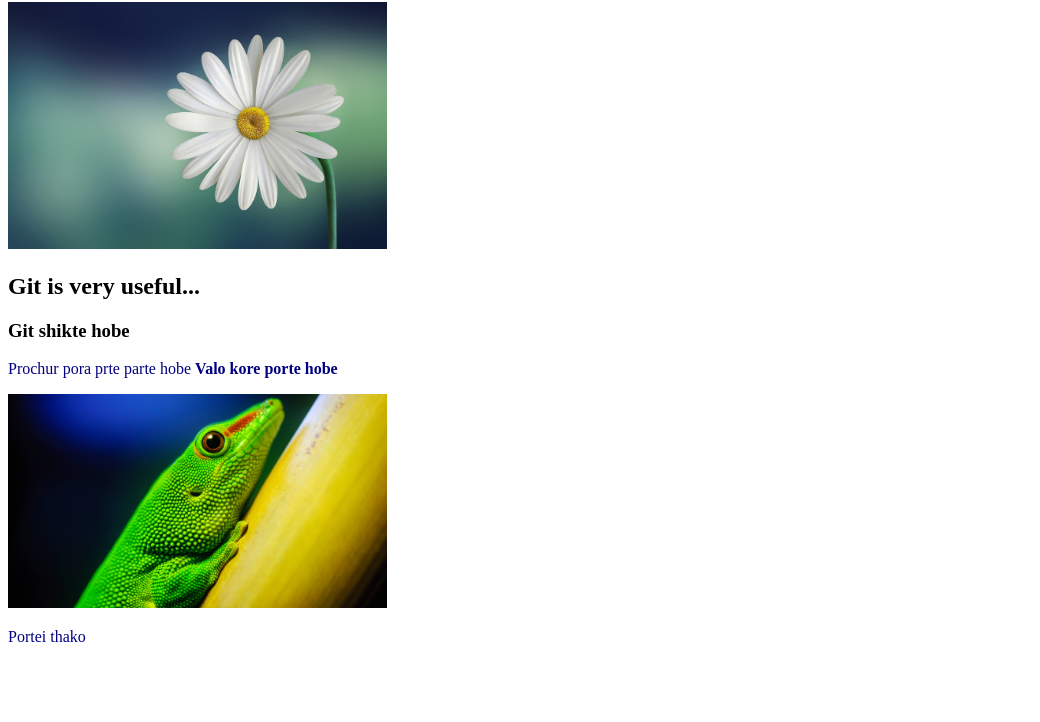
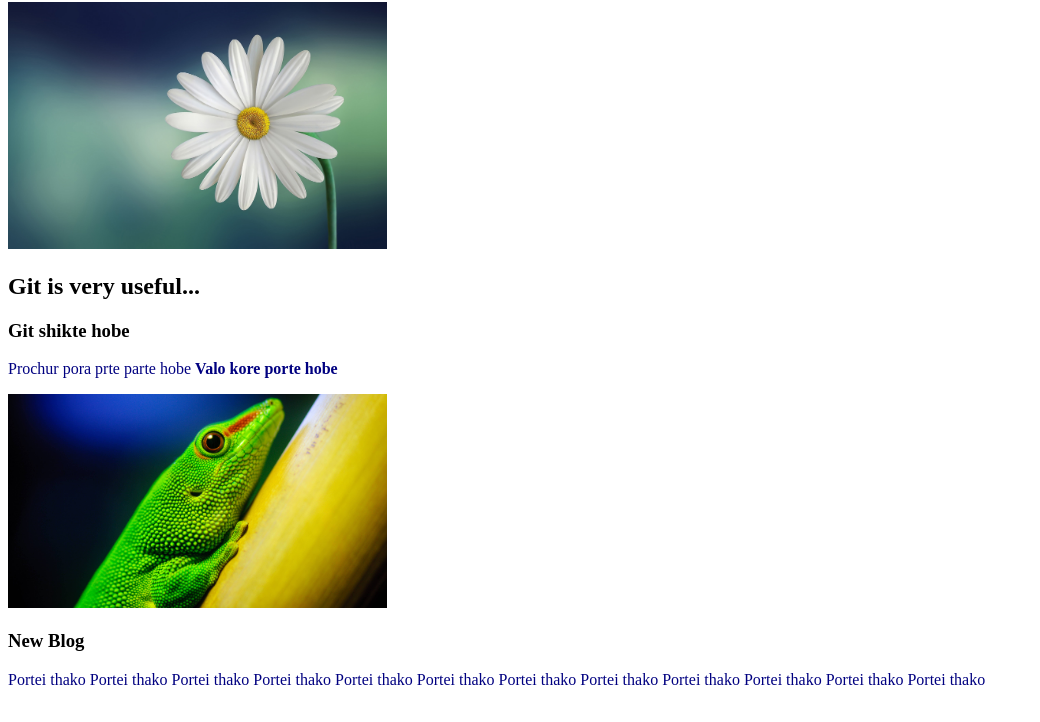
Before and after one commit to ghmim/my-first-repo, a plain HTML site: page index.html in a window 1280 px wide. Shown: the part 78-800 px from the top of the page, without its empty margins (0-1040 px from the left). Drawn offline with Linux system fonts and the light colour scheme.

Commit message:
new text

```diff
--- a/index.html
+++ b/index.html
@@ -14,6 +14,7 @@
     <h3>Git shikte hobe</h3>
     <p>Prochur pora prte parte hobe <b>Valo kore porte hobe</b></p>
     <img src="img1.jpg" alt="New Image">
-    <p> Portei thako </p>
+    <h3>New Blog</h3>
+    <p> Portei thako Portei thako Portei thako Portei thako Portei thako Portei thako Portei thako Portei thako Portei thako Portei thako Portei thako Portei thako </p>
 </body>
 </html>
```
